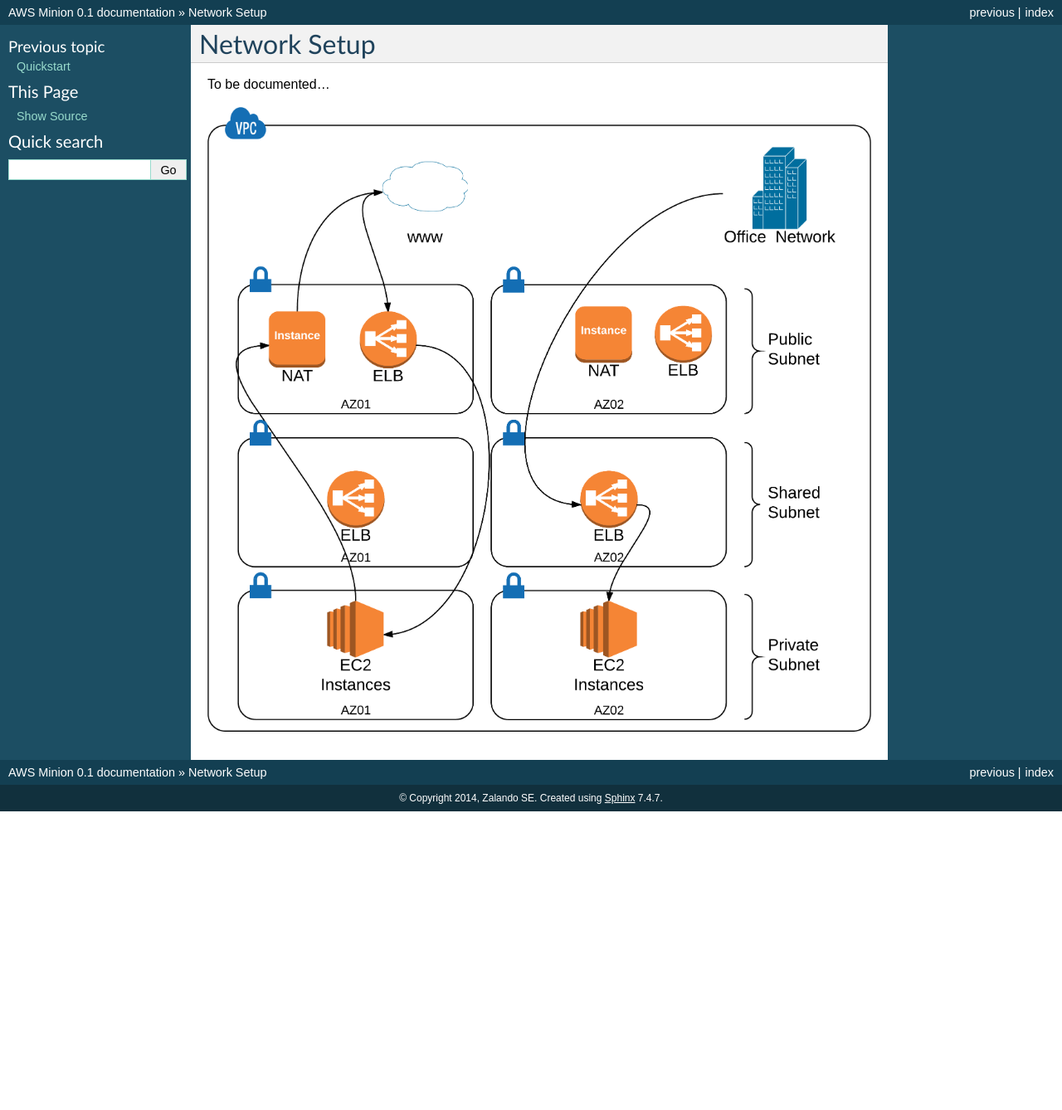
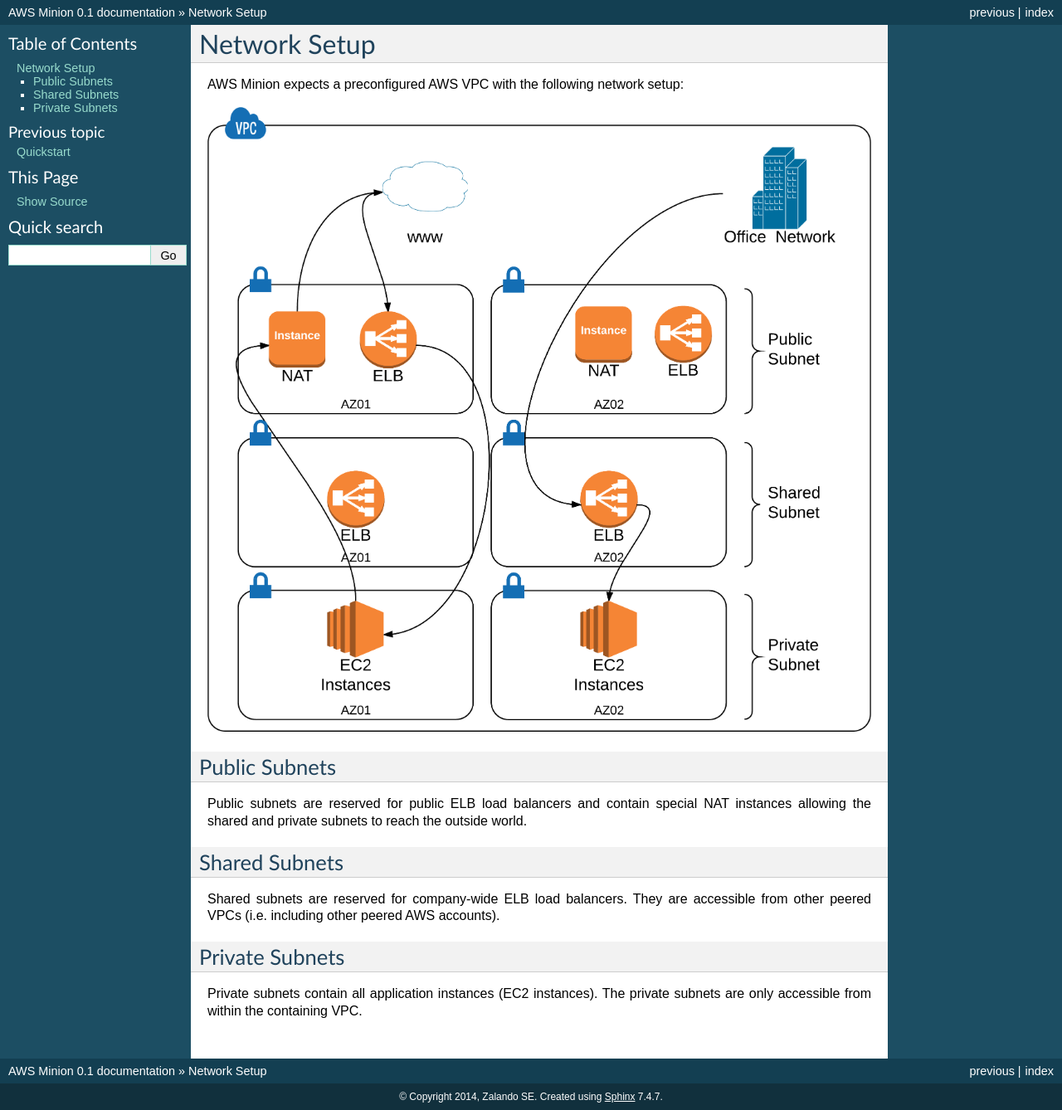
Before and after one commit to l2t3r/aws-minion, a Sphinx documentation site: the page built from docs/network-setup.rst, in a window 1280 px wide. Shown: the whole page at 83% size. Built offline with Sphinx 7.4.7, drawn with Linux system fonts in a browser that asks for light colours; before the commit the page ends 978 px from its top, so only the background shows below that.

Commit message:
network setup

```diff
--- a/docs/network-setup.rst
+++ b/docs/network-setup.rst
@@ -2,6 +2,24 @@
 Network Setup
 =============
 
-To be documented...
+AWS Minion expects a preconfigured AWS VPC with the following network setup:
 
 .. image:: _static/network-setup.png
+
+Public Subnets
+==============
+
+Public subnets are reserved for public ELB load balancers and contain special NAT instances
+allowing the shared and private subnets to reach the outside world.
+
+Shared Subnets
+==============
+
+Shared subnets are reserved for company-wide ELB load balancers.
+They are accessible from other peered VPCs (i.e. including other peered AWS accounts).
+
+Private Subnets
+===============
+
+Private subnets contain all application instances (EC2 instances).
+The private subnets are only accessible from within the containing VPC.
```
